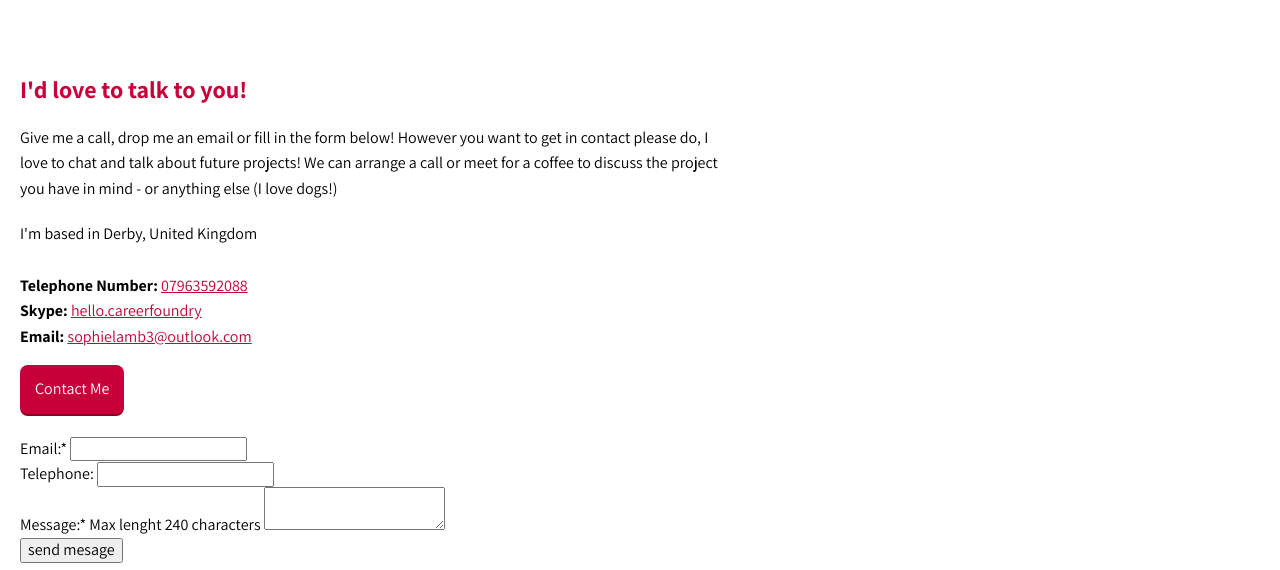
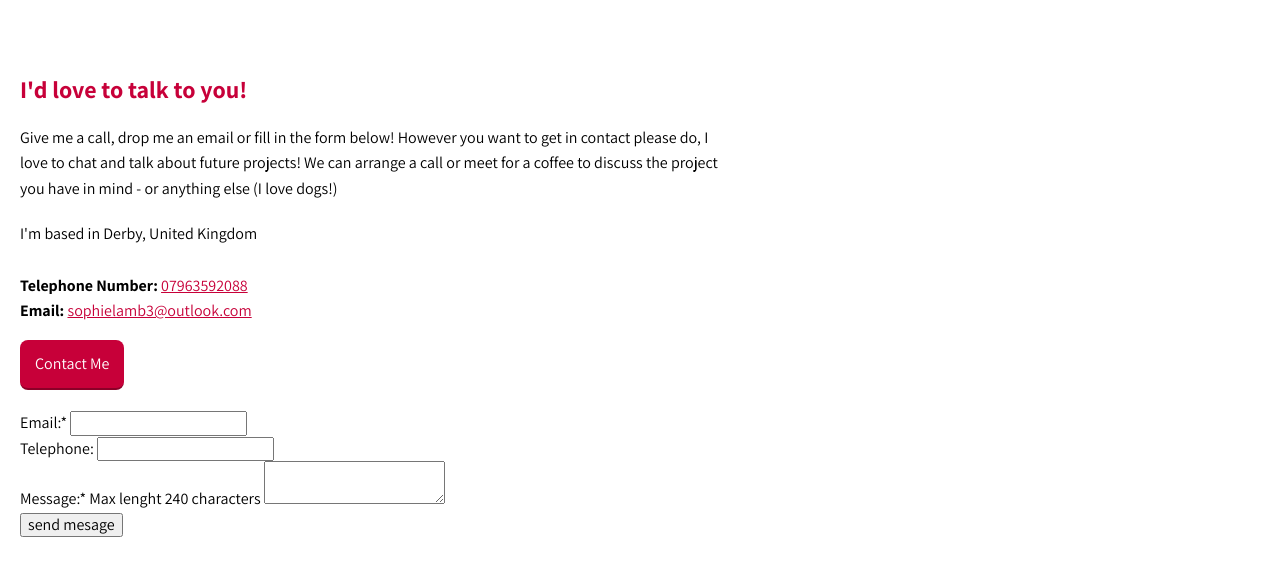
Before and after one commit to sophielamb3/portfolio-website, a plain HTML site: page contact.html in a window 1280 px wide. Shown: the part 112-682 px from the top of the page. Drawn offline with nearby package versions, Linux system fonts and the light colour scheme; a script that the page names is missing.

Commit message:
removed skype address from contact page

```diff
--- a/contact.html
+++ b/contact.html
@@ -41,7 +41,6 @@
     I'm based in Derby, United Kingdom<br>
     <br>
     <strong>Telephone Number:</strong> <a href="tel:07963592088">07963592088</a><br>
-    <strong>Skype:</strong> <a href="skype:hello.careerfoundry">hello.careerfoundry</a><br>
     <strong>Email:</strong> <a href="mailto:sophielamb3@outlook.com">sophielamb3@outlook.com</a>
     <p>
       <button type="button" href="mailto:sophielamb3@outlook.com">Contact Me</button>
```
